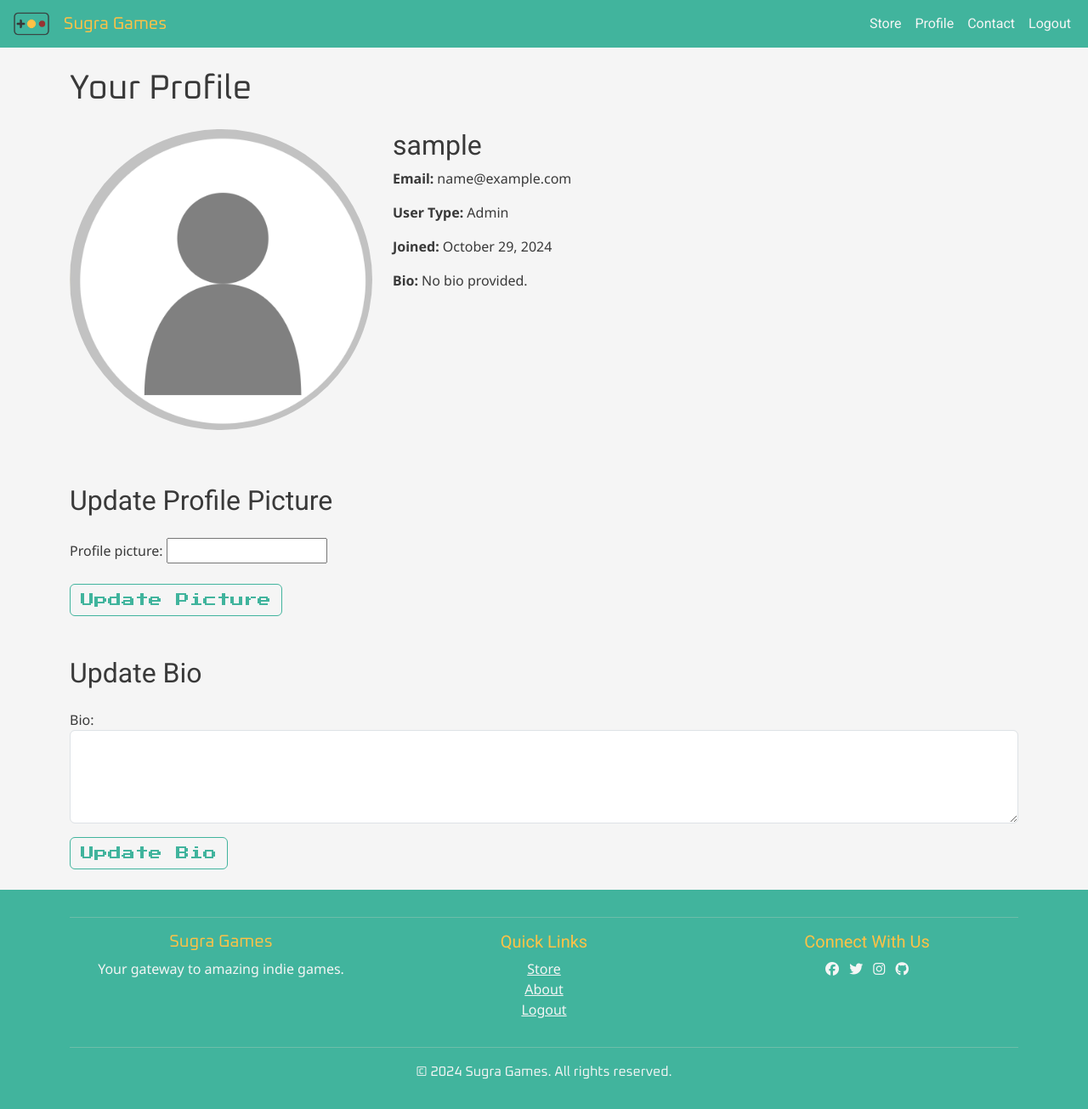
After one commit to cthlbrennan/sugra, a Django app: page /profile/ in a window 1280 px wide. The commit adds this page. Shown: the whole page at 85% size. Run offline with Django 5.2, Linux system fonts and the light colour scheme; the visitor is signed in with stand-in values (Sample User, id 1); parts of the project's set-up code (start-up, migrations or seed data) failed here and were passed over; some libraries are stand-ins or nearby versions.

Commit message:
Add user profile page

```diff
--- a/store/forms.py
+++ b/store/forms.py
@@ -2,6 +2,7 @@ from django import forms
 from allauth.account.forms import SignupForm
 from django.contrib.auth.forms import SetPasswordForm
 from django.core.exceptions import ValidationError
+from cloudinary.forms import CloudinaryFileField
 from .models import User, Game
 
 class CustomSignupForm(SignupForm):
@@ -63,3 +64,26 @@ class GameForm(forms.ModelForm):
         if price is not None and price < 0:
             raise forms.ValidationError("Price must be 0 or greater.")
         return price
+
+class UserBioForm(forms.ModelForm):
+    class Meta:
+        model = User
+        fields = ['bio']
+        widgets = {
+            'bio': forms.Textarea(attrs={'rows': 4, 'class': 'form-control'}),
+        }
+
+class UserProfilePictureForm(forms.ModelForm):
+    profile_picture = CloudinaryFileField(
+        options = {
+            'crop': 'thumb',
+            'width': 200,
+            'height': 200,
+            'folder': 'profile_pictures'
+        },
+        required=False
+    )
+
+    class Meta:
+        model = User
+        fields = ['profile_picture']
--- a/store/urls.py
+++ b/store/urls.py
@@ -21,5 +21,6 @@ urlpatterns = [
     path('contact/', views.contact, name='contact'),
     path('developer/<str:username>/', views.developer_profile, name='developer_profile'),
     path('search/', views.search_games, name='search_games'),
+    path('profile/', views.user_profile, name='user_profile'),
 
 ]
--- a/store/views.py
+++ b/store/views.py
@@ -1,3 +1,5 @@
+import os
+from django.conf import settings
 from django.shortcuts import render, redirect, get_object_or_404
 from django.contrib.auth import login as auth_login, update_session_auth_hash
 from django.contrib import messages
@@ -6,7 +8,8 @@ from allauth.account.views import SignupView, LoginView
 from django.http import JsonResponse
 from django.urls import reverse
 from django.db.models import Q
-from .forms import CustomSignupForm, UserTypeAndPasswordForm, GameForm
+from django.core.files.base import ContentFile
+from .forms import CustomSignupForm, UserTypeAndPasswordForm, GameForm, UserProfilePictureForm, UserBioForm
 from .decorators import gamer_required, developer_required
 from .models import InboxMessage, Game, Message, User
 
@@ -124,6 +127,12 @@ class CustomSignupView(SignupView):
 
     def form_valid(self, form):
         response = super(CustomSignupView, self).form_valid(form)
+        user = self.user
+        if not user.profile_picture:
+            default_image_path = os.path.join(settings.STATIC_ROOT, 'images', 'default-profile-photo.png')
+            with open(default_image_path, 'rb') as f:
+                django_file = ContentFile(f.read())
+                user.profile_picture.save('default-profile-photo.png', django_file, save=True)
         messages.success(self.request, "Signup successful! Welcome to our site.")
         return response
 
@@ -206,3 +215,27 @@ def filter_games(request):
     } for game in games]
 
     return JsonResponse(games_data, safe=False)
+
+@login_required
+def user_profile(request):
+    bio_form = UserBioForm(instance=request.user)
+    picture_form = UserProfilePictureForm(instance=request.user)
+
+    if request.method == 'POST':
+        if 'update_bio' in request.POST:
+            bio_form = UserBioForm(request.POST, instance=request.user)
+            if bio_form.is_valid():
+                bio_form.save()
+                messages.success(request, 'Your bio has been updated.')
+        elif 'update_picture' in request.POST:
+            picture_form = UserProfilePictureForm(request.POST, request.FILES, instance=request.user)
+            if picture_form.is_valid():
+                picture_form.save()
+                messages.success(request, 'Your profile picture has been updated.')
+
+    context = {
+        'bio_form': bio_form,
+        'picture_form': picture_form,
+        'user': request.user
+    }
+    return render(request, 'user_profile.html', context)
--- a/templates/base.html
+++ b/templates/base.html
@@ -37,6 +37,9 @@
                         href="{% url 'index' %}" style="color: var(--off-white-color);">Store</a>
                   </li>
                   {% if user.is_authenticated %}
+                  <li class="nav-item">
+                     <a class="nav-link" href="{% url 'user_profile' %}" style="color: var(--off-white-color);">Profile</a>
+                  </li>
                   <li class="nav-item">
                      {% if user.user_type == 'gamer' %}
                      <a class="nav-link" href="{% url 'gamer_dashboard' %}"
--- /dev/null
+++ b/templates/user_profile.html
@@ -0,0 +1,43 @@
+{% extends 'base.html' %}
+{% load static %}
+
+{% block title %}Your Profile{% endblock %}
+
+{% block body %}
+<div class="container mt-4">
+    <h1 class="font-banner mb-4">Your Profile</h1>
+
+    <!-- Current Profile Section -->
+    <div class="row mb-5">
+        <div class="col-md-4">
+            {% if user.profile_picture %}
+                <img src="{{ user.profile_picture.url }}" alt="Profile Picture" class="img-fluid rounded-circle mb-3">
+            {% else %}
+                <img src="{% static 'images/default-profile-photo.png' %}" alt="Default Profile Picture" class="img-fluid rounded-circle mb-3">
+            {% endif %}
+        </div>
+        <div class="col-md-8">
+            <h2 class="font-headers">{{ user.username }}</h2>
+            <p class="font-main"><strong>Email:</strong> {{ user.email }}</p>
+            <p class="font-main"><strong>User Type:</strong> {{ user.get_user_type_display }}</p>
+            <p class="font-main"><strong>Joined:</strong> {{ user.account_created|date:"F d, Y" }}</p>
+            <p class="font-main"><strong>Bio:</strong> {{ user.bio|default:"No bio provided." }}</p>
+        </div>
+    </div>
+
+    <!-- Edit Profile Picture Section -->
+    <h2 class="font-headers mb-4">Update Profile Picture</h2>
+    <form method="post" enctype="multipart/form-data">
+        {% csrf_token %}
+        {{ picture_form.as_p }}
+        <button type="submit" name="update_picture" class="btn btn-outline-custom font-cta mt-2">Update Picture</button>
+    </form>
+
+    <h2 class="font-headers mb-4 mt-5">Update Bio</h2>
+    <form method="post">
+        {% csrf_token %}
+        {{ bio_form.as_p }}
+        <button type="submit" name="update_bio" class="btn btn-outline-custom font-cta">Update Bio</button>
+    </form>
+</div>
+{% endblock %}
```
Also changed, not shown: static/images/default-profile-photo.png (added), 2 other files.
